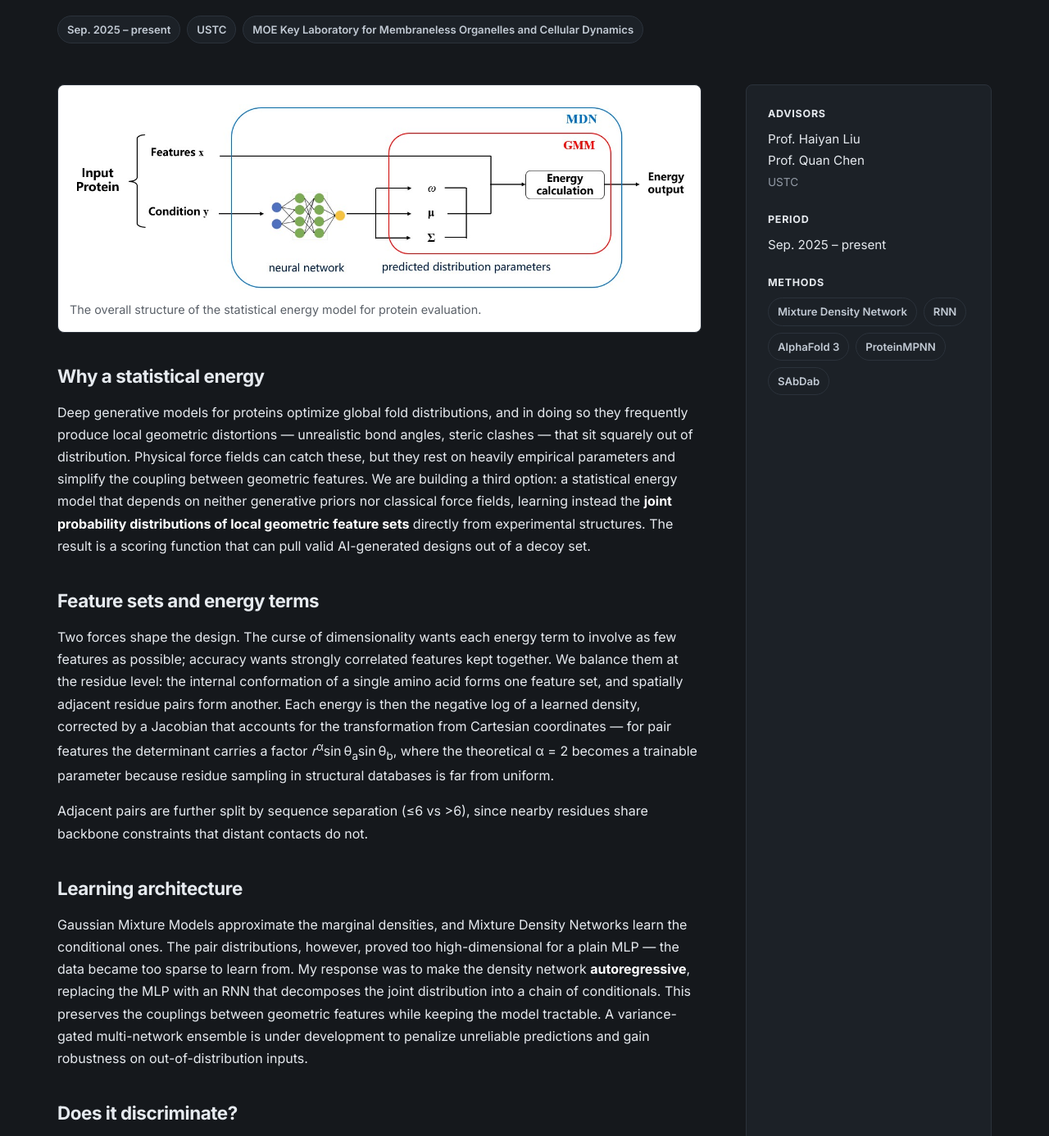
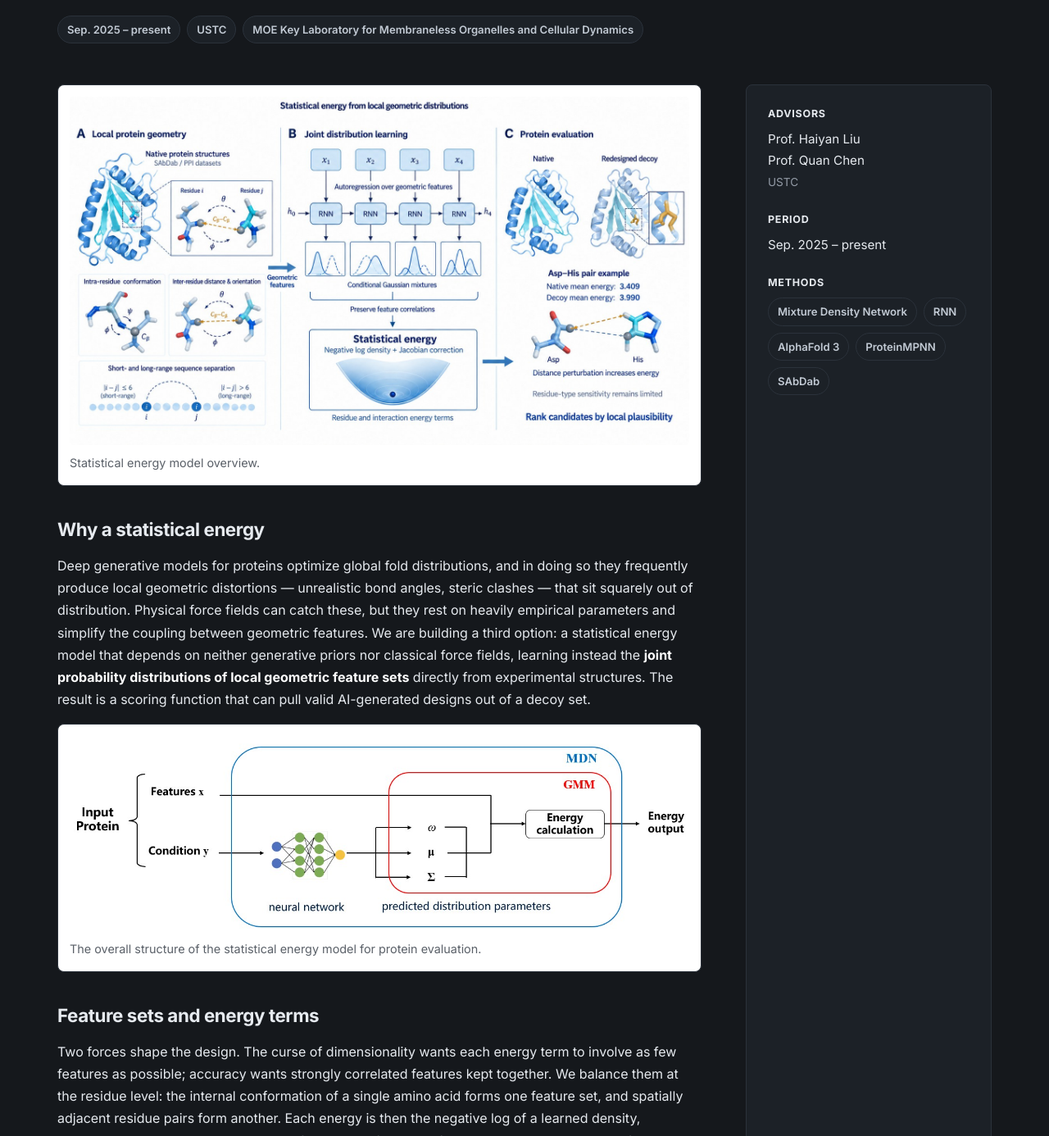
Before and after one commit to polaris150566/polaris150566.github.io, a plain HTML site: page work/statistical-energy/index.html in a window 1280 px wide. Shown: the part 343-1729 px from the top of the page at 82% size. Drawn offline with Linux system fonts and the light colour scheme.

Commit message:
New statistical-energy cover; move model figure into body

```diff
--- a/work/statistical-energy/index.html
+++ b/work/statistical-energy/index.html
@@ -58,10 +58,10 @@
       <div class="prose">
 
         <figure class="project-figure is-plate">
-          <img src="../../assets/works/statistical-energy/overview.jpg"
-               alt="Overall structure of the statistical energy model for protein evaluation"
+          <img src="../../assets/works/statistical-energy/banner.jpg"
+               alt="Statistical energy model overview"
                onerror="this.parentNode.remove();">
-          <figcaption>The overall structure of the statistical energy model for protein evaluation.</figcaption>
+          <figcaption>Statistical energy model overview.</figcaption>
         </figure>
 
         <h2>Why a statistical energy</h2>
@@ -76,6 +76,13 @@
           geometric feature sets</strong> directly from experimental structures. The result
           is a scoring function that can pull valid AI-generated designs out of a decoy set.
         </p>
+
+        <figure class="project-figure is-plate">
+          <img src="../../assets/works/statistical-energy/overview.jpg"
+               alt="Overall structure of the statistical energy model for protein evaluation"
+               onerror="this.parentNode.remove();">
+          <figcaption>The overall structure of the statistical energy model for protein evaluation.</figcaption>
+        </figure>
 
         <h2>Feature sets and energy terms</h2>
         <p>
```
Also changed, not shown: assets/works/statistical-energy/banner.jpg (added), assets/works/statistical-energy/cover.jpg.
